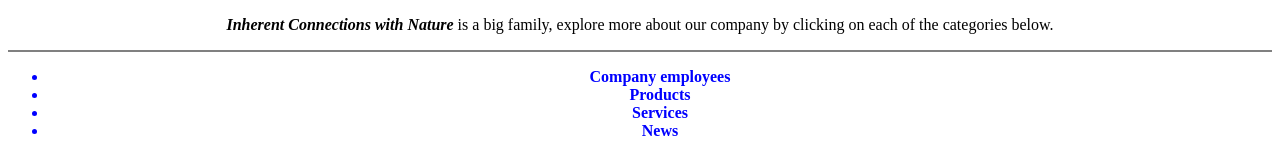
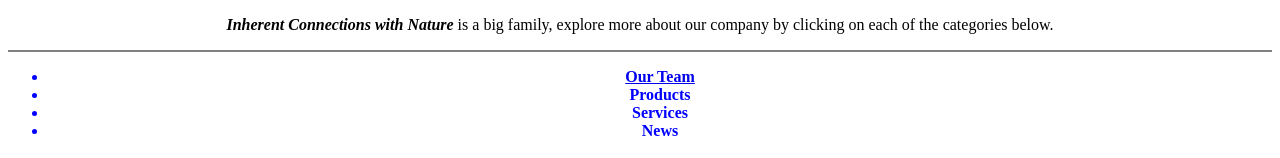
Before and after one commit to yuer6666/yuer6666.github.io, a plain HTML site: page multipage/index.html in a window 1280 px wide. Shown: the part 324-482 px from the top of the page. Drawn offline with Linux system fonts and the light colour scheme.

Commit message:
Update index.html

```diff
--- a/multipage/index.html
+++ b/multipage/index.html
@@ -17,7 +17,7 @@
     </p>
     <hr size=2 noshade>
     <ul style="color: blue;"> <strong>
-      <li>  Company employees </li>
+      <li>  <a href="https://yuer6666.github.io/multipage/employees.html"> Our Team </a></li>
       <li>  Products </li>
       <li>  Services </li>
       <li>  News </li>
```
